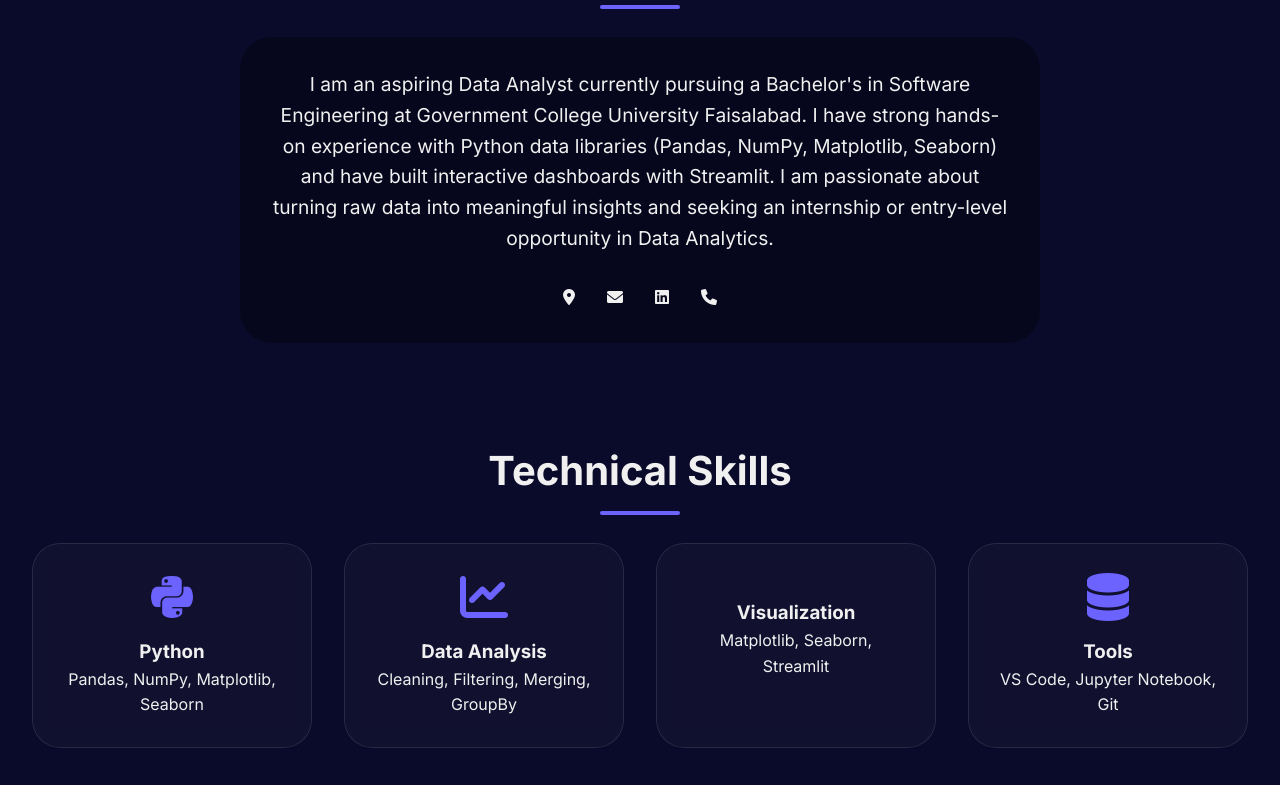
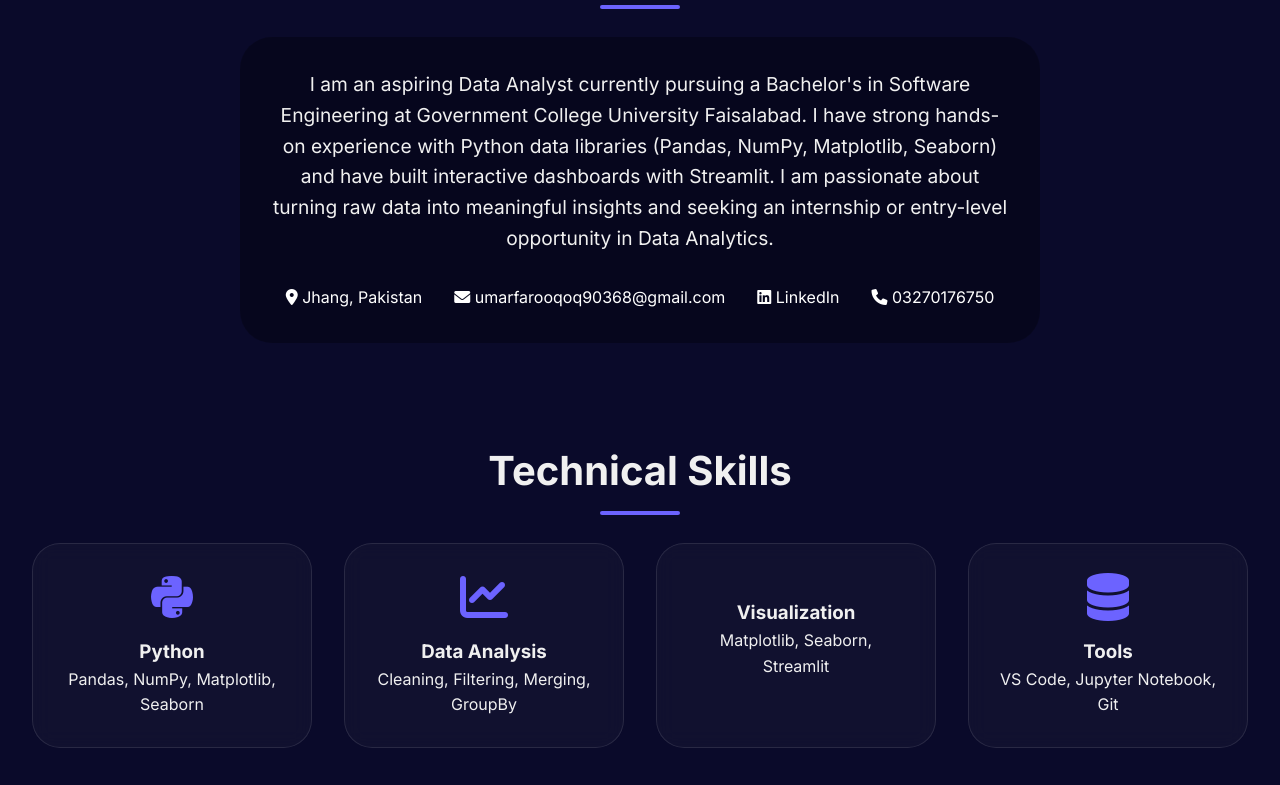
Before and after one commit to umarfarooqoq90368-prog/Umar, a plain HTML site: page index.html in a window 1280 px wide. Shown: the part 1011-1796 px from the top of the page. Drawn offline with Linux system fonts and the light colour scheme.

Commit message:
Update index.html

```diff
--- a/index.html
+++ b/index.html
@@ -79,7 +79,7 @@
                 <div class="typed-text" id="typed"></div>
                 <p>Data-driven Software Engineering student with hands-on experience in Python, Pandas, and dashboard development using Streamlit. Skilled in data cleaning, visualization, and extracting actionable insights.</p>
                 <div class="btn-group">
-                    <a href="#contact" class="btn btn-primary">Hire Me</a>
+                    <a href="#" class="btn btn-primary">Hire Me</a>
                     <!-- Download button now downloads cv.jpg -->
                     <a href="#" class="btn btn-outline" id="downloadCVBtn">Download CV</a>
                 </div>
@@ -93,19 +93,47 @@
         </div>
     </section>
 
-    <!-- About Section (from your CV content) -->
     <section id="about" class="reveal">
-        <h2 class="section-title">About Me</h2>
-        <div style="max-width:800px; margin:0 auto; text-align:center; background:rgba(0,0,0,0.3); padding:2rem; border-radius:32px;">
-            <p style="font-size:1.2rem;">I am an aspiring Data Analyst currently pursuing a Bachelor's in Software Engineering at Government College University Faisalabad. I have strong hands-on experience with Python data libraries (Pandas, NumPy, Matplotlib, Seaborn) and have built interactive dashboards with Streamlit. I am passionate about turning raw data into meaningful insights and seeking an internship or entry-level opportunity in Data Analytics.</p>
-            <div style="display:flex; justify-content:center; gap:2rem; margin-top:2rem; flex-wrap:wrap;">
-                <div><i class="fas fa-map-marker-alt"></i> </div>
-                <div><i class="fas fa-envelope"></i> </div>
-                <div><i class="fab fa-linkedin"></i> </div>
-                <div><i class="fas fa-phone"></i> </div>
+    <h2 class="section-title">About Me</h2>
+    <div style="max-width:800px; margin:0 auto; text-align:center; background:rgba(0,0,0,0.3); padding:2rem; border-radius:32px;">
+
+        <p style="font-size:1.2rem;">
+            I am an aspiring Data Analyst currently pursuing a Bachelor's in Software Engineering at Government College University Faisalabad. I have strong hands-on experience with Python data libraries (Pandas, NumPy, Matplotlib, Seaborn) and have built interactive dashboards with Streamlit. I am passionate about turning raw data into meaningful insights and seeking an internship or entry-level opportunity in Data Analytics.
+        </p>
+
+        <div style="display:flex; justify-content:center; gap:2rem; margin-top:2rem; flex-wrap:wrap;">
+
+            <!-- Location -->
+            <div>
+                <a href="https://www.google.com/maps/search/Jhang+Pakistan" target="_blank" style="color:white; text-decoration:none;">
+                    <i class="fas fa-map-marker-alt"></i> Jhang, Pakistan
+                </a>
             </div>
+
+            <!-- Email -->
+            <div>
+                <a href="mailto:umarfarooqoq90368@gmail.com" style="color:white; text-decoration:none;">
+                    <i class="fas fa-envelope"></i> umarfarooqoq90368@gmail.com
+                </a>
+            </div>
+
+            <!-- LinkedIn -->
+            <div>
+                <a href="https://www.linkedin.com/in/umar-farooq-925987293" target="_blank" style="color:white; text-decoration:none;">
+                    <i class="fab fa-linkedin"></i> LinkedIn
+                </a>
+            </div>
+
+            <!-- Phone -->
+            <div>
+                <a href="tel:03270176750" style="color:white; text-decoration:none;">
+                    <i class="fas fa-phone"></i> 03270176750
+                </a>
+            </div>
+
         </div>
-    </section>
+    </div>
+</section>
 
     <!-- Skills -->
     <section id="skills" class="reveal">
```
